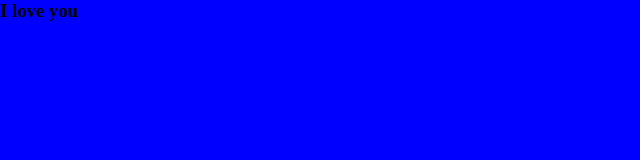
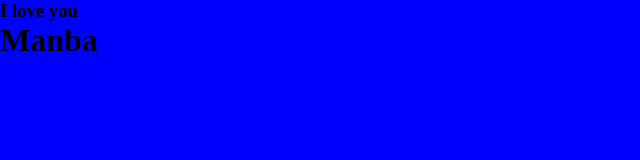
Before and after one commit to shavkat17021987/123, a plain HTML site: page index.html in a window 1280 px wide. Shown: the whole page, without its empty margins (0-640 px from the left). Drawn offline with Linux system fonts and the light colour scheme.

Commit message:
Update index.html

```diff
--- a/index.html
+++ b/index.html
@@ -9,5 +9,6 @@
 <body>
     <div class="#"></div>
     <h3>I love you</h3>
+    <h1>Manba</h1>
 </body>
 </html>
```
